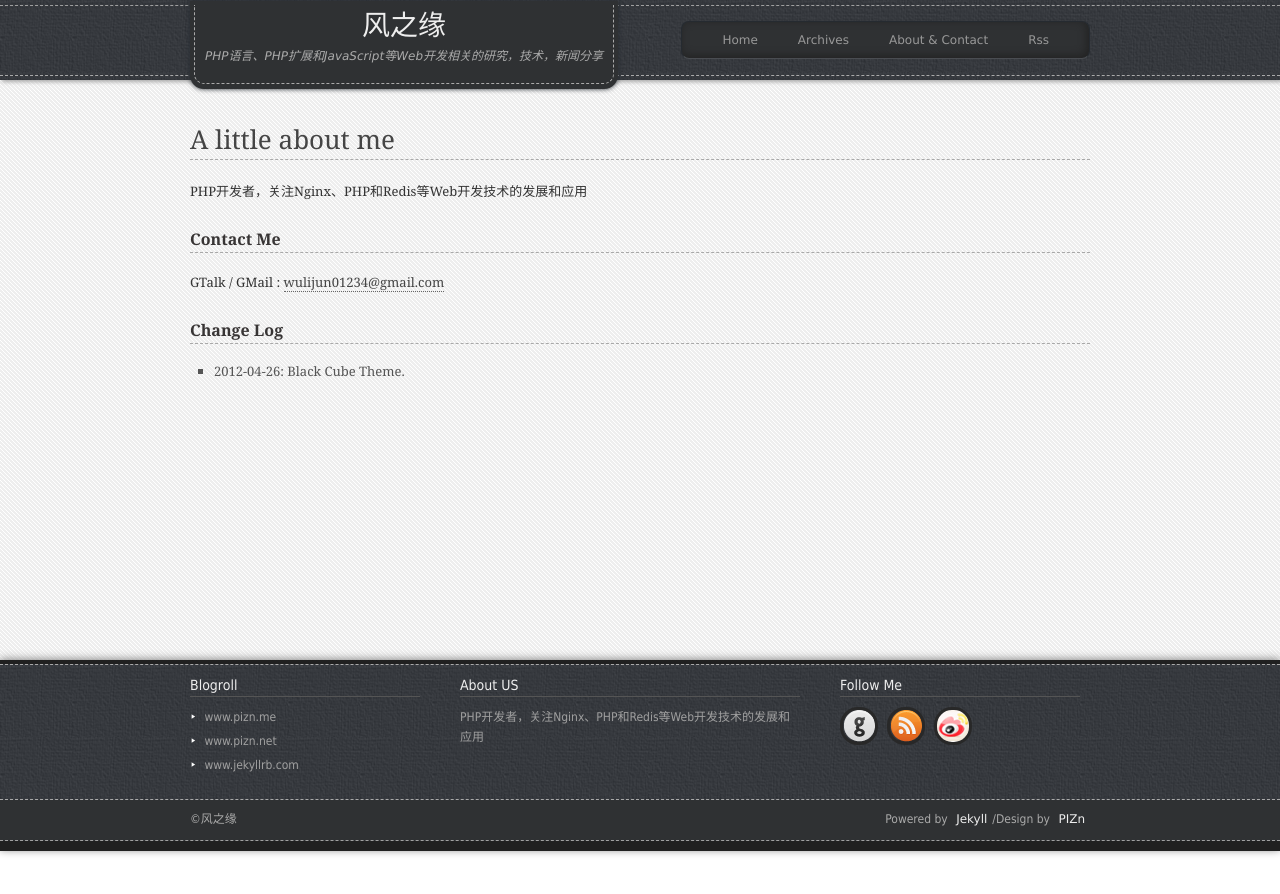
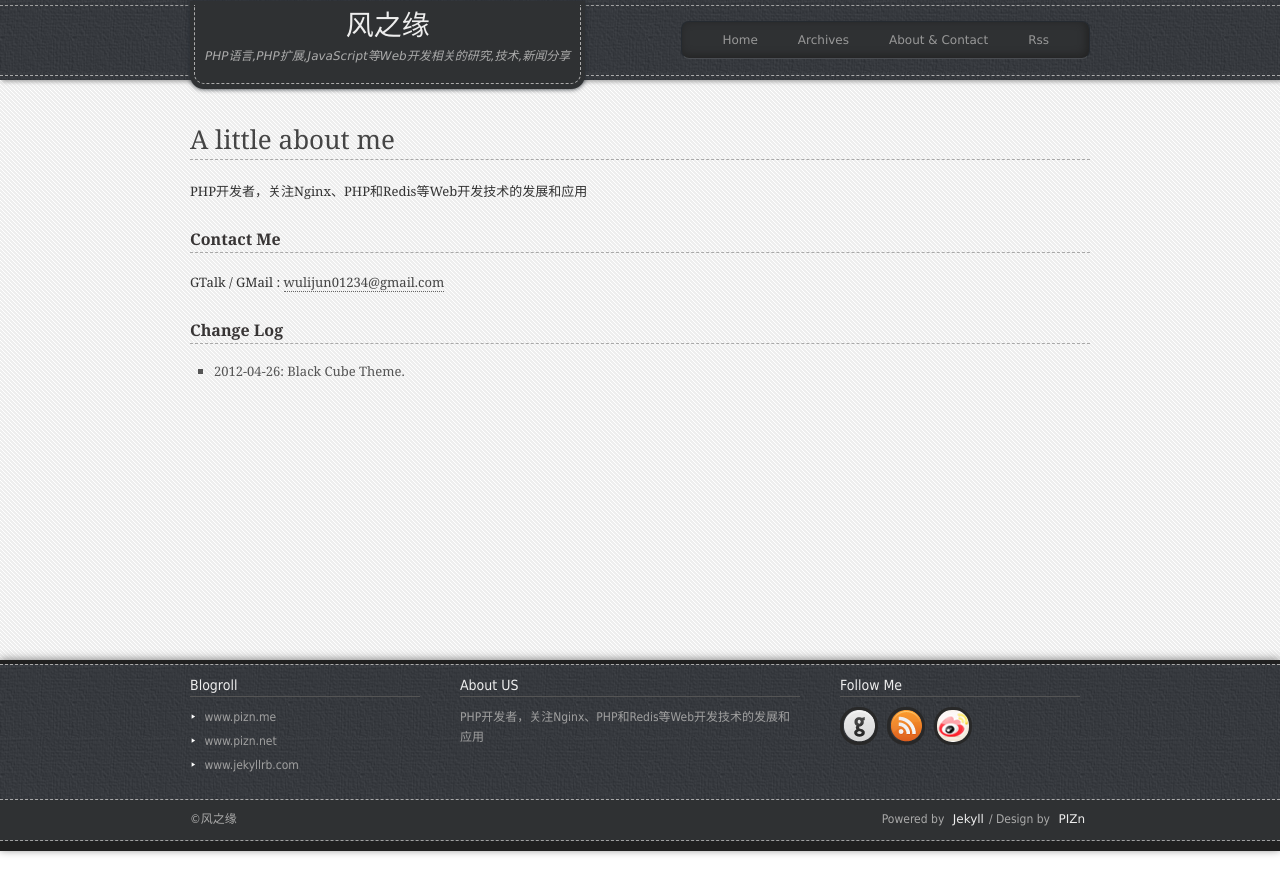
Before and after one commit to wulijun/wulijun.github.com, a Jekyll site: the page built from contact.html, in a window 1280 px wide. Shown: the top 894 px of the page. Built offline with Jekyll 4.4.1, drawn with Linux system fonts in a browser that asks for light colours; Markdown is read by kramdown in place of the engine named in the settings.

Commit message:
Change-Id: I6c165d9236a6b951ed8c610fcd4669575fdb3e9f

```diff
--- a/_config.yml
+++ b/_config.yml
@@ -15,6 +15,6 @@ follow:
     github:       https://github.com/wulijun
 
 
-style: 			  /css/style.css
+style: 			 /css/style.css
 blogName: 		  风之缘
-blogDesc: 		 "PHP语言、PHP扩展和JavaScript等Web开发相关的研究，技术，新闻分享"
+blogDesc: 		 "PHP语言,PHP扩展,JavaScript等Web开发相关的研究,技术,新闻分享"
--- a/_includes/foot.html
+++ b/_includes/foot.html
@@ -26,7 +26,7 @@
 	<div class="foot-btn">
 		<div class="foot-btn-det">
 			<p class="copyright">&copy;风之缘</p>
-			<p class="author">Powered by <a href="http://www.jekyllrb.com" target="_blank">Jekyll</a>/Design by <a href="http://www.pizn.net" target="_blank">PIZn</a></p>
+			<p class="author">Powered by <a href="http://www.jekyllrb.com" target="_blank">Jekyll</a>/ Design by <a href="http://www.pizn.net" target="_blank">PIZn</a></p>
 		</div>
 	</div>
 </footer>
--- a/_includes/wg-contact.html
+++ b/_includes/wg-contact.html
@@ -1,4 +1,4 @@
 <div class="box fn-clear">
-	<img src="/images/psb.jpg" alt="my avatar"/>
+	<img src="/images/psb.jpg?v=1.0" alt="my avatar"/>
 	<p>{{ site.about }}</p>
 </div>
--- a/_layouts/default.html
+++ b/_layouts/default.html
@@ -7,7 +7,7 @@
   <meta name="author" content="{{ site.author.name }}" />
   <meta name="description" content="{{ site.descripton }}" />
   <meta name="keywords" content="{{ site.keywords }}" />
-  <link rel="stylesheet" href="{{ site.style }}" type="text/css" />
+  <link rel="stylesheet" href="{{ site.style }}?v=1.0" type="text/css" />
   <link rel="alternate" type="application/atom+xml" title="Recent Entries" href="{{ site.feed }}" />
 </head>
 <body>
--- a/_layouts/post.html
+++ b/_layouts/post.html
@@ -22,7 +22,6 @@ layout: default
 		<div class="aside fn-clear">
 			{% include wg-contact.html %}
 			{% include wg-project.html %}
-			{% include wg-other.html %}
 		</div>
 	</div>
 </section>
```
